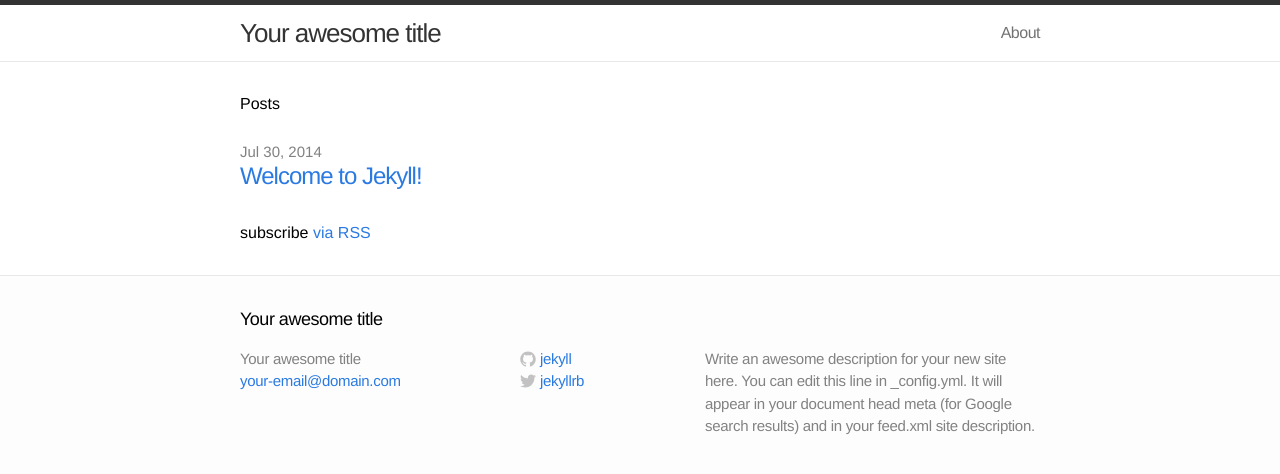
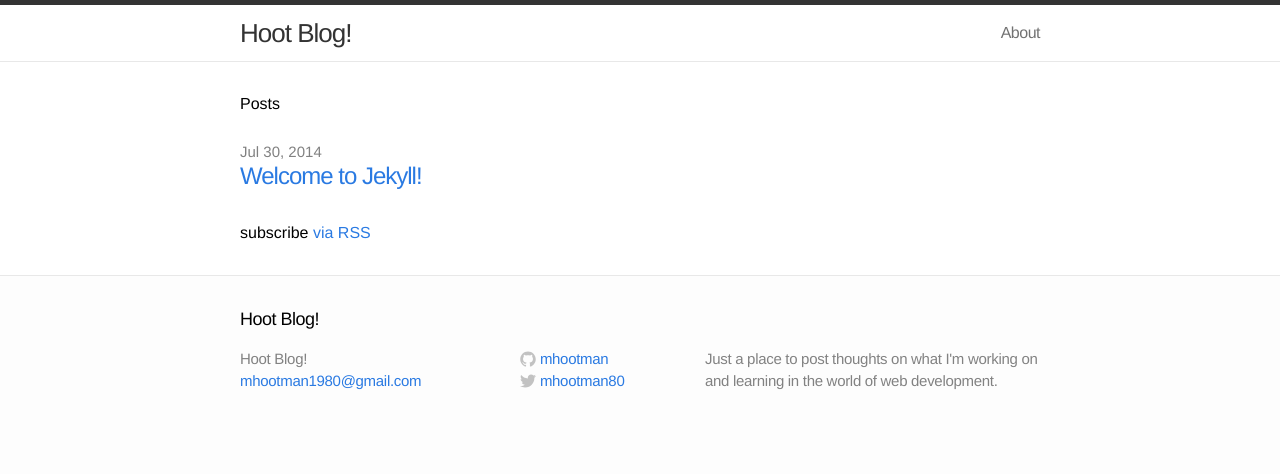
Before and after one commit to hoot-dev/hoot-dev.github.io, a Jekyll site: the page built from index.html, in a window 1280 px wide. Shown: the top 474 px of the page. Built offline with Jekyll 4.4.1, drawn with Linux system fonts in a browser that asks for light colours.

Commit message:
update defaults

```diff
--- a/_config.yml
+++ b/_config.yml
@@ -1,11 +1,11 @@
 # Site settings
-title: Your awesome title
-email: your-email@domain.com
-description: "Write an awesome description for your new site here. You can edit this line in _config.yml. It will appear in your document head meta (for Google search results) and in your feed.xml site description."
+title: Hoot Blog!
+email: mhootman1980@gmail.com
+description: "Just a place to post thoughts on what I'm working on and learning in the world of web development."
 baseurl: ""
 url: "http://yourdomain.com"
-twitter_username: jekyllrb
-github_username:  jekyll
+twitter_username: mhootman80
+github_username: mhootman
 
 # Build settings
 markdown: kramdown
```
